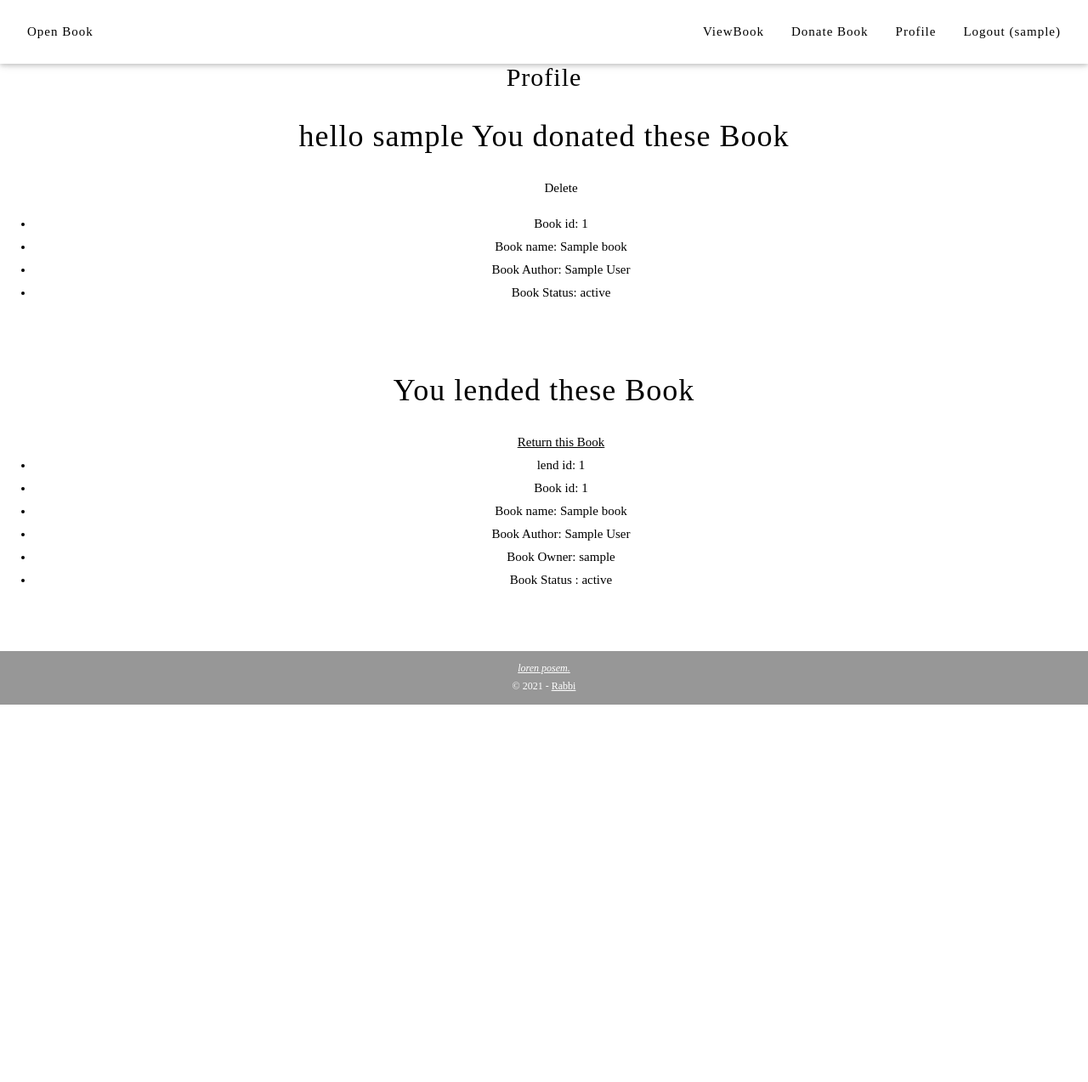
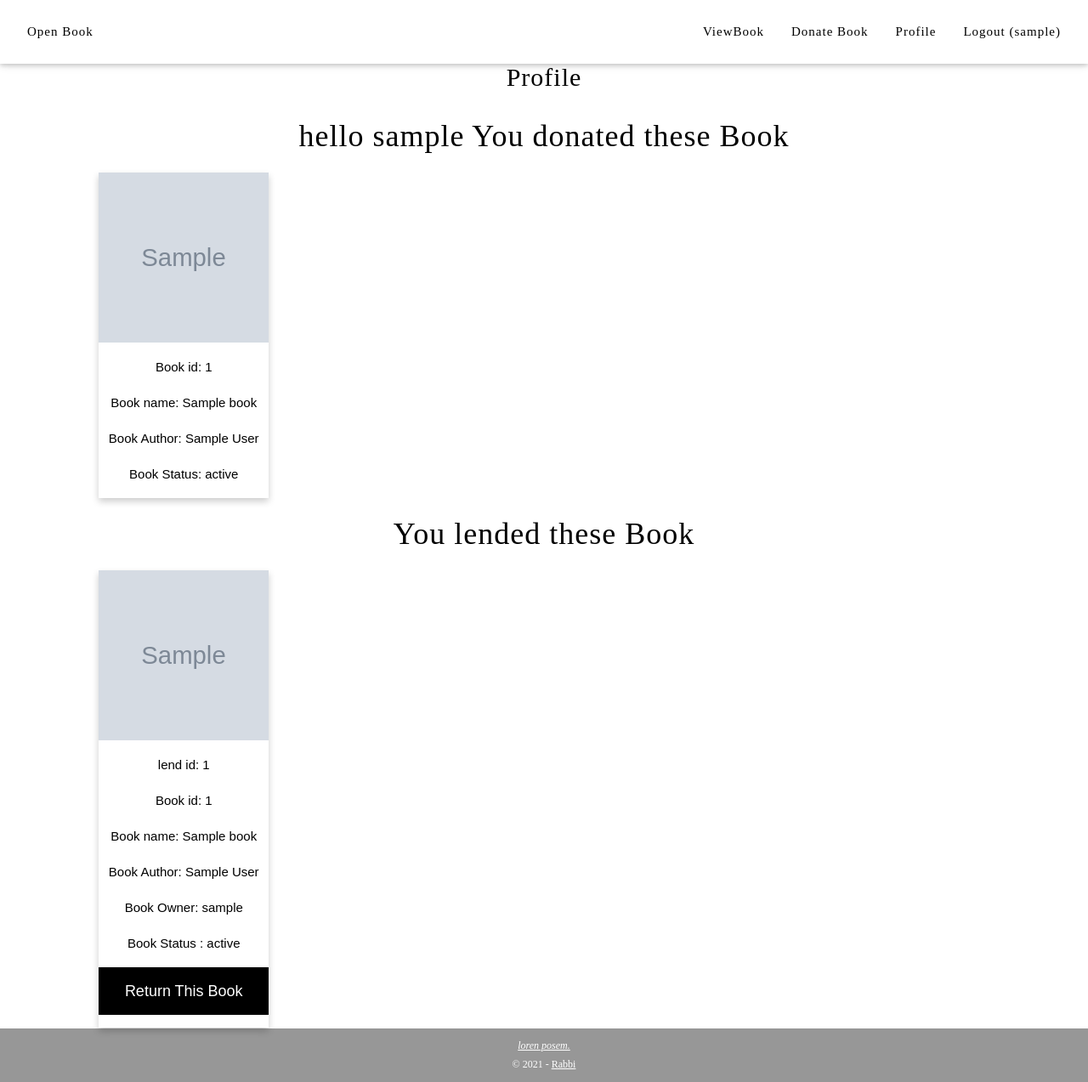
Before and after one commit to MoshiulRabbi/openBook, a Django app: page /profile/ in a window 1280 px wide. Shown: the whole page at 85% size. Before the commit the page ends 829 px from the top, so only its background shows below. Run offline with Django 3.2, Linux system fonts and the light colour scheme; a user stored in the database is signed in; tables that the repository leaves empty hold one stand-in row (values such as "Sample post"); grey boxes marked "Sample" are stand-in pictures.

Commit message:
Design_Im

```diff
--- a/templates/profile.html
+++ b/templates/profile.html
@@ -1,49 +1,71 @@
 {% extends "base.html" %}
-
 {% block body %}
 {% block title %}Profile{% endblock %}
-
-
+<style>
+    .card {
+    box-shadow: 0 4px 8px 0 rgba(0, 0, 0, 0.2);
+    max-width: 300px;
+    margin: auto;
+    text-align: center;
+    font-family: arial;
+    }
+    .price {
+    color: grey;
+    font-size: 22px;
+    }
+    .card button {
+    border: none;
+    outline: 0;
+    padding: 12px;
+    color: white;
+    background-color: #000;
+    text-align: center;
+    cursor: pointer;
+    width: 100%;
+    font-size: 18px;
+    }
+    .card button:hover {
+    opacity: 0.7;
+    }
+    .grid-container {
+    display: grid;
+    grid-template-columns: auto auto auto auto;
+    grid-gap: 50px;
+    }
+</style>
 <br> <br>
-
-
-    <center>
-
+<center>
     <h2>Profile</h2>
-
-
     <h1>hello {{request.user.username}} You donated these Book</h1>
-
-    <ul>
+    <div class="grid-container">
         {% for book in donatedbook %}
-        <p>Delete </p>
-        <li>Book id: {{book.id}}</li>
-        <li>Book name: {{book.name}}</li>
-        <li>Book Author: {{book.author}}</li>
-        <li>Book Status: {{book.status}}</li>
-        <br><br>
+        <div class="card">
+            <img src="{{book.ImageLink}}" style=  "  width:200px;
+                height:200px;">
+            <p>Book id: {{book.id}}</p>
+            <p>Book name: {{book.name}}</p>
+            <p>Book Author: {{book.author}}</p>
+            <p>Book Status: {{book.status}}</p>
+        </div>
         {% endfor %}
-
-
-    </ul>
-
+    </div>
     <h1>You lended these Book</h1>
-
-    <ul>
+    <div class="grid-container">
         {% for lbbook in lb %}
-        <a href="{% url 'returnbook' lbbook.book.id %}" >Return this Book</a>
-        <li>lend id: {{lbbook.id}}</li>
-        <li>Book id: {{lbbook.book.id}}</li>
-        <li>Book name: {{lbbook.book.name}}</li>
-        <li>Book Author: {{lbbook.book.author}}</li>
-        <li>Book Owner: {{lbbook.book.user.username}}</li>
-        <li>Book Status : {{lbbook.book.status}}</li>
-        <br><br>
+        <div class="card">
+            <img src="{{lbbook.book.ImageLink}}" style=  "  width:200px;
+                height:200px;">
+            <p>lend id: {{lbbook.id}}</p>
+            <p>Book id: {{lbbook.book.id}}</p>
+            <p>Book name: {{lbbook.book.name}}</p>
+            <p>Book Author: {{lbbook.book.author}}</p>
+            <p>Book Owner: {{lbbook.book.user.username}}</p>
+            <p>Book Status : {{lbbook.book.status}}</p>
+            <a href="{% url 'returnbook' lbbook.book.id %}">
+                <p><button>Return This Book</button></p>
+            </a>
+        </div>
         {% endfor %}
-
-
-    </ul>
+    </div>
 </center>
-
-
 {% endblock %}
```
